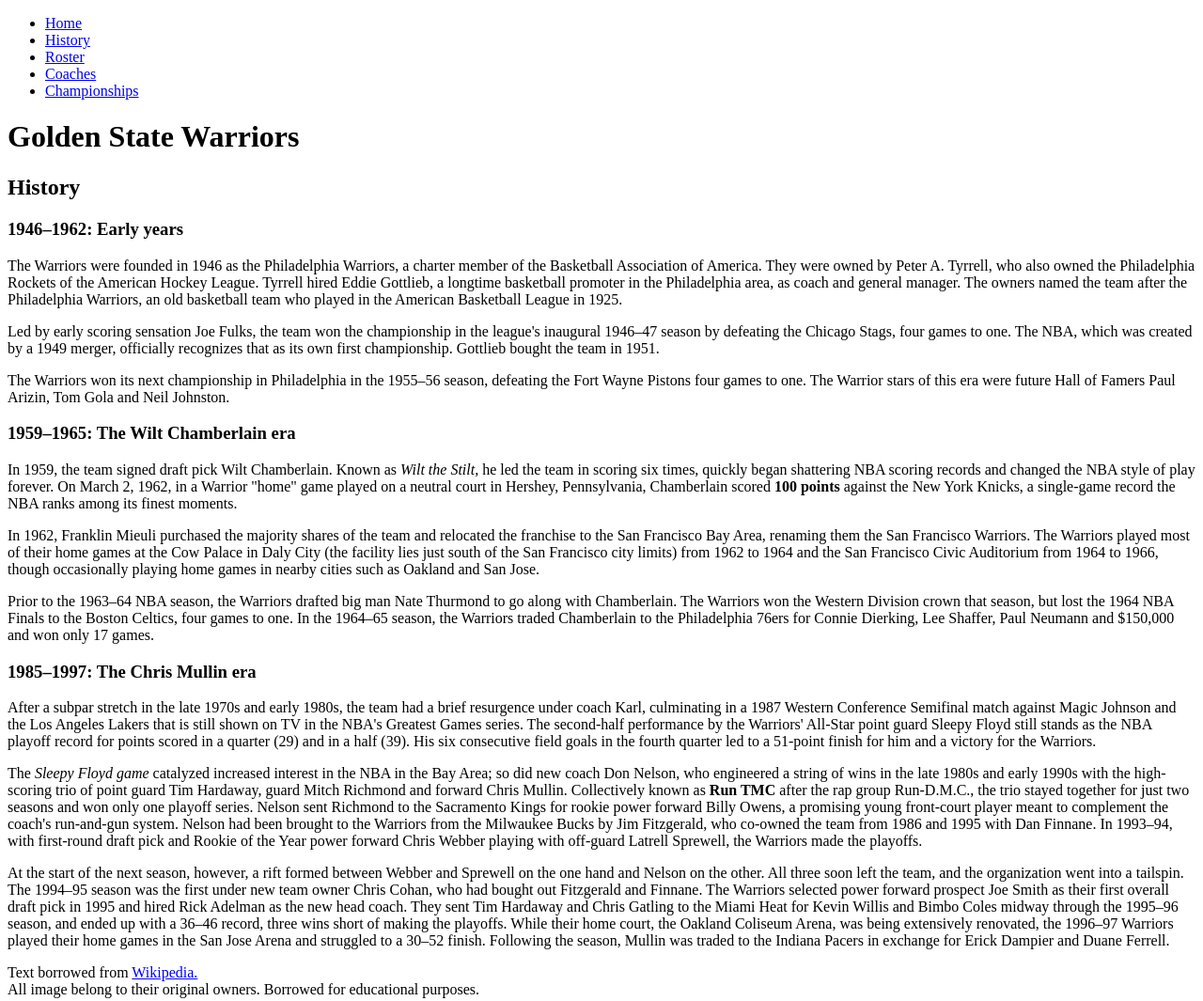
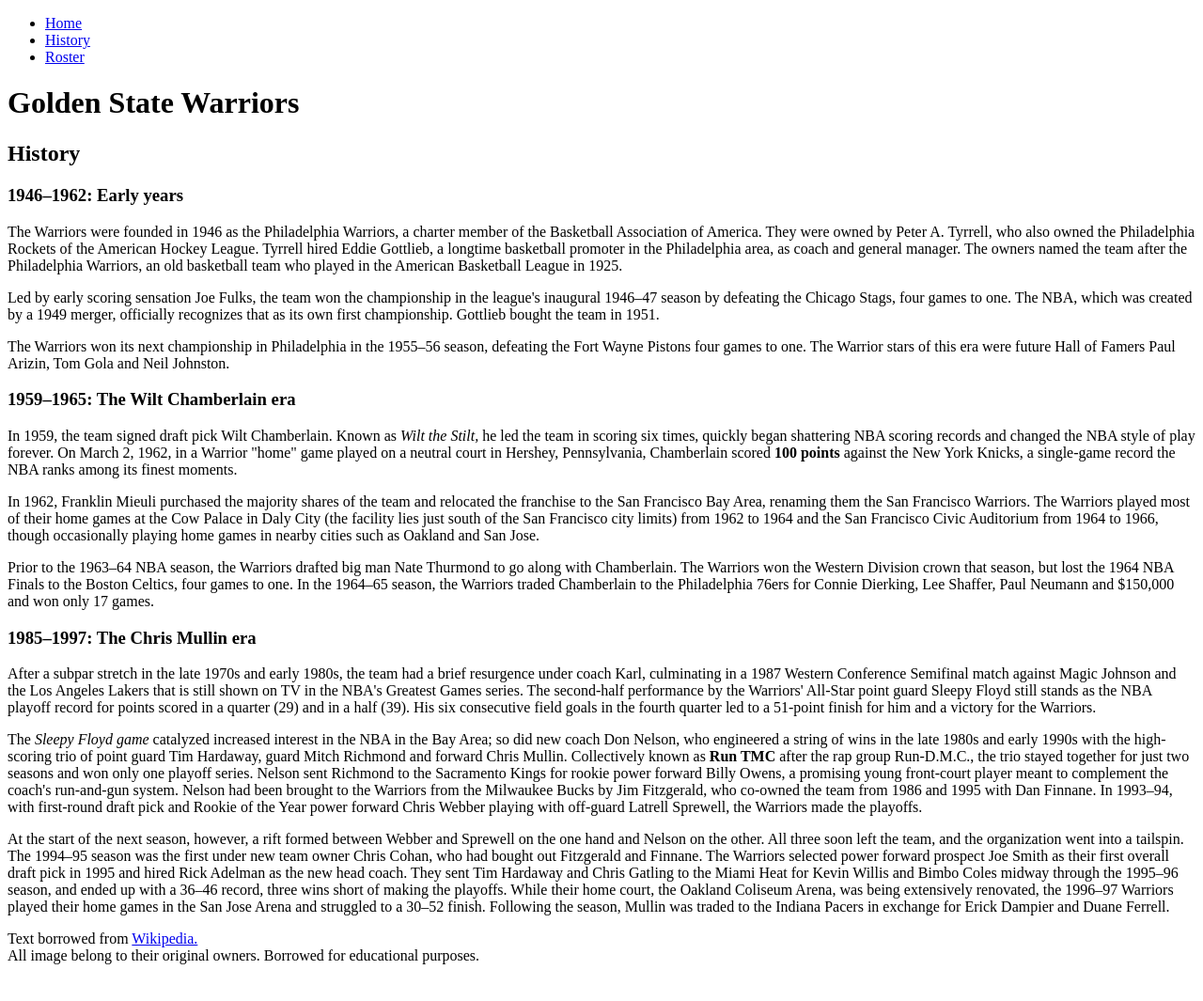
Before and after one commit to alisteralarva/aquentgym-MWD, a plain HTML site: page history.html in a window 1280 px wide. Shown: the whole page at 94% size. After the commit the page ends 1042 px from the top, so only its background shows below. Drawn offline with Linux system fonts and the light colour scheme.

Commit message:
Updated Nav

```diff
--- a/history.html
+++ b/history.html
@@ -12,8 +12,6 @@
 		<li><a href="index.html">Home</a></li>
 		<li><a href="history.html">History</a></li>
 		<li><a href="roster.html">Roster</a></li>
-		<li><a href="coaches.html">Coaches</a></li>
-		<li><a href="championships.html">Championships</a></li>
 		</ul>
 </nav>
 
```
Also changed, not shown: index.html (+0 -2 lines), roster.html (+0 -2 lines).
